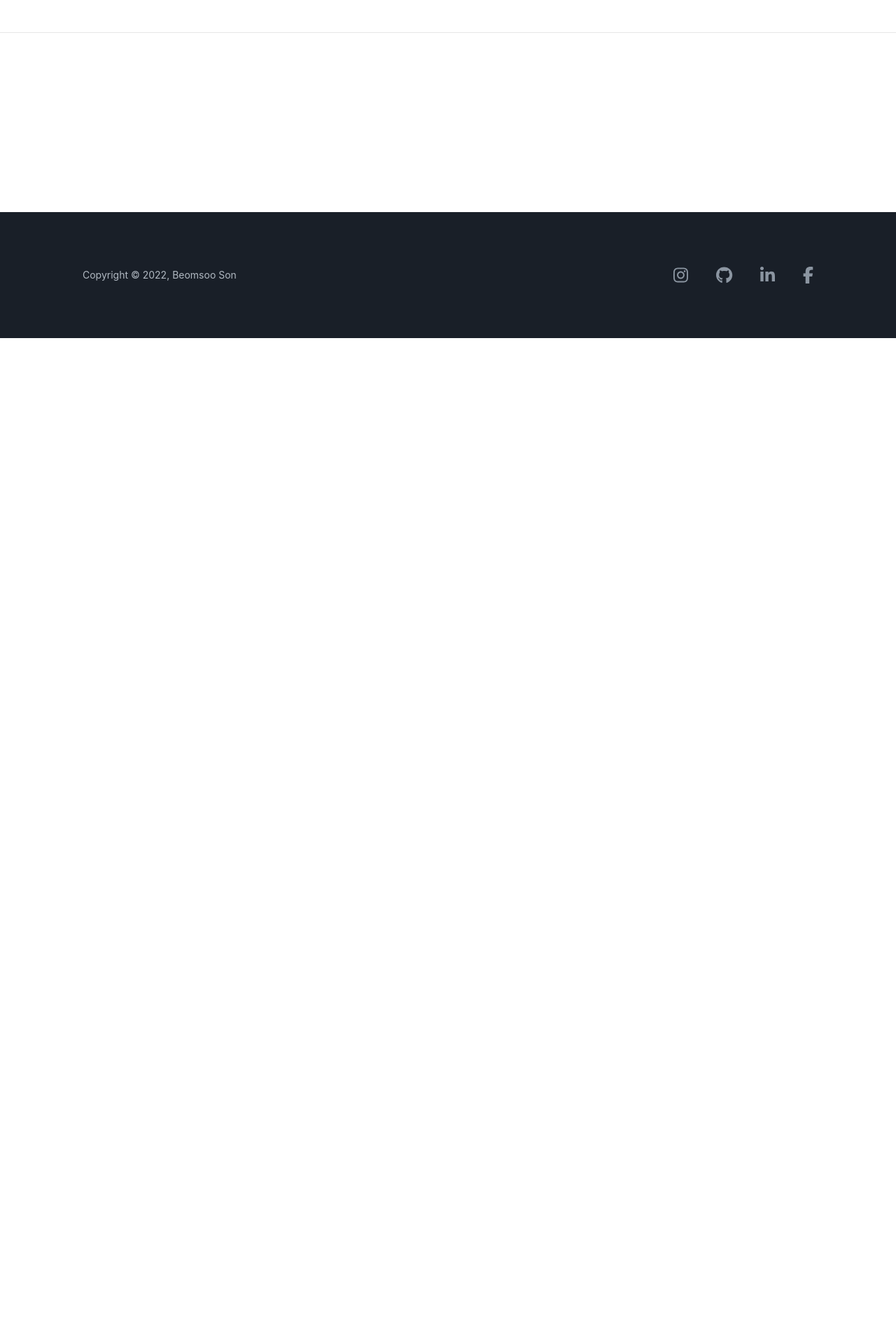
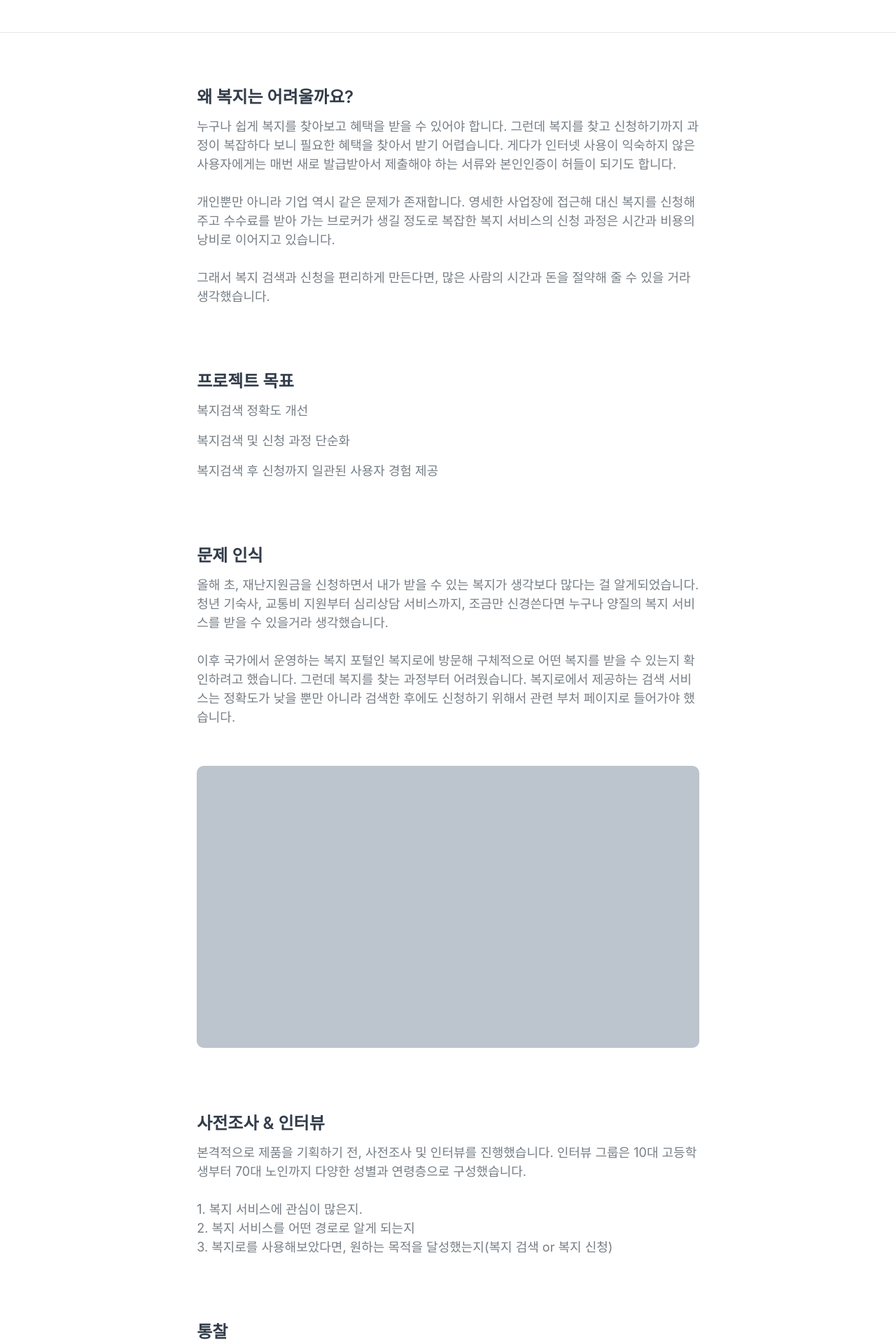
Before and after one commit to k1a11220/portfolio, a Next.js app: page /projects/bokdda in a window 1280 px wide. Shown: the part 1580-3500 px from the top of the page at 70% size. Before the commit the page ends 2063 px from the top, so only its background shows below. Built offline with nearby package versions, Linux system fonts and the light colour scheme; a web font is replaced by a local one.

Commit message:
Edit bokdda

```diff
--- a/components/typography.tsx
+++ b/components/typography.tsx
@@ -7,7 +7,13 @@ interface Headline {
   weight: number;
 }
 
+export const H2 = styled.h2`
+  font-size: 1.5rem;
+  font-weight: 600;
+`;
+
 export const H3 = styled.h3`
+  margin-top: 2rem;
   font-size: 1.375rem;
   font-weight: 500;
 `;
@@ -28,10 +34,11 @@ export const Paragraph = styled.p`
 `;
 
 export const ImgContainer = styled.div`
-  height: 300px;
-  background-color: #78899b;
+  aspect-ratio: 16 / 9;
+  background-color: #bcc5ce;
   margin-top: 3.5rem;
-  border-radius: 16px;
+  margin-bottom: 3.5rem;
+  border-radius: 10px;
 `;
 
 export function Headline({ title, color, weight }: Headline) {
@@ -49,3 +56,15 @@ export function Headline({ title, color, weight }: Headline) {
     </h2>
   );
 }
+
+export function Ul({ list }: any) {
+  return (
+    <ul>
+      {list.map((data: string, index: string) => (
+        <li key={index}>
+          <Paragraph>{data}</Paragraph>
+        </li>
+      ))}
+    </ul>
+  );
+}
--- a/media/visit-web.tsx
+++ b/media/visit-web.tsx
@@ -11,8 +11,8 @@ export function VisitWeb() {
           <rect width="120" height="40" />
         </clipPath>
       </defs>
-      <g id="webLogo" clip-path="url(#clip-webLogo)">
-        <g id="사각형_9" data-name="사각형 9" stroke="#a6a6a6" stroke-width="1">
+      <g id="webLogo" clipPath="url(#clip-webLogo)">
+        <g id="사각형_9" data-name="사각형 9" stroke="#a6a6a6" strokeWidth="1">
           <rect width="120" height="40" rx="7" stroke="none" />
           <rect x="0.5" y="0.5" width="119" height="39" rx="6.5" fill="none" />
         </g>
@@ -28,11 +28,11 @@ export function VisitWeb() {
           transform="translate(36 25)"
           fill="#fff"
           stroke="rgba(0,0,0,0)"
-          stroke-width="1"
-          font-size="13"
-          font-family="Pretendard-Medium, Pretendard"
-          font-weight="500"
-          letter-spacing="-0.012em"
+          strokeWidth="1"
+          fontSize="13"
+          fontFamily="Pretendard-Medium, Pretendard"
+          fontWeight="500"
+          letterSpacing="-0.012em"
         >
           <tspan x="0" y="0">
             Visit website
--- a/pages/projects/ald.tsx
+++ b/pages/projects/ald.tsx
@@ -4,6 +4,7 @@ import { CustomHead } from "@components/custom-head";
 import { ProjectHeader } from "@components/project/project-header";
 import {
   Divider,
+  H2,
   H3,
   ImgContainer,
   Paragraph,
@@ -37,7 +38,7 @@ const ALDPage: NextPage = () => {
         />
         <Divider />
         <Section>
-          <H3>Overview</H3>
+          <H2>Overview</H2>
           <Paragraph>
             In the ALD process, wafer can't move to another space. Because
             wafers can be polluted by gas or particles. But if wafer can move to
--- a/pages/projects/bokdda.tsx
+++ b/pages/projects/bokdda.tsx
@@ -1,6 +1,14 @@
 import { CustomHead } from "@components/custom-head";
 import { ProjectHeader } from "@components/project/project-header";
-import { Divider, Section } from "@components/typography";
+import {
+  Divider,
+  H2,
+  H3,
+  ImgContainer,
+  Paragraph,
+  Section,
+  Ul,
+} from "@components/typography";
 import { NextPage } from "next";
 import thumbnail from "@media/hero_bokdda.png";
 import profile_wonjun from "@media/profile_wonjun.jpeg";
@@ -37,7 +45,92 @@ const BokddaPage: NextPage = () => {
           ]}
         />
         <Divider />
-        <Section></Section>
+        <Section>
+          <H2>왜 복지는 어려울까요?</H2>
+          <Paragraph>
+            누구나 쉽게 복지를 찾아보고 혜택을 받을 수 있어야 합니다. 그런데
+            복지를 찾고 신청하기까지 과정이 복잡하다 보니 필요한 혜택을 찾아서
+            받기 어렵습니다. 게다가 인터넷 사용이 익숙하지 않은 사용자에게는
+            매번 새로 발급받아서 제출해야 하는 서류와 본인인증이 허들이 되기도
+            합니다.
+            <br />
+            <br />
+            개인뿐만 아니라 기업 역시 같은 문제가 존재합니다. 영세한 사업장에
+            접근해 대신 복지를 신청해 주고 수수료를 받아 가는 브로커가 생길
+            정도로 복잡한 복지 서비스의 신청 과정은 시간과 비용의 낭비로
+            이어지고 있습니다.
+            <br />
+            <br />
+            그래서 복지 검색과 신청을 편리하게 만든다면, 많은 사람의 시간과 돈을
+            절약해 줄 수 있을 거라 생각했습니다.
+          </Paragraph>
+        </Section>
+        <Section>
+          <H2>프로젝트 목표</H2>
+          <Ul
+            list={[
+              "복지검색 정확도 개선",
+              "복지검색 및 신청 과정 단순화",
+              "복지검색 후 신청까지 일관된 사용자 경험 제공",
+            ]}
+          />
+        </Section>
+        <Section>
+          <H2>문제 인식</H2>
+          <Paragraph>
+            올해 초, 재난지원금을 신청하면서 내가 받을 수 있는 복지가 생각보다
+            많다는 걸 알게되었습니다. 청년 기숙사, 교통비 지원부터 심리상담
+            서비스까지, 조금만 신경쓴다면 누구나 양질의 복지 서비스를 받을 수
+            있을거라 생각했습니다.
+            <br />
+            <br />
+            이후 국가에서 운영하는 복지 포털인 복지로에 방문해 구체적으로 어떤
+            복지를 받을 수 있는지 확인하려고 했습니다. 그런데 복지를 찾는
+            과정부터 어려웠습니다. 복지로에서 제공하는 검색 서비스는 정확도가
+            낮을 뿐만 아니라 검색한 후에도 신청하기 위해서 관련 부처 페이지로
+            들어가야 했습니다.
+          </Paragraph>
+          <ImgContainer />
+        </Section>
+        <Section>
+          <H2>사전조사 & 인터뷰</H2>
+          <Paragraph>
+            본격적으로 제품을 기획하기 전, 사전조사 및 인터뷰를 진행했습니다.
+            인터뷰 그룹은 10대 고등학생부터 70대 노인까지 다양한 성별과
+            연령층으로 구성했습니다.
+            <br />
+            <br />
+            1. 복지 서비스에 관심이 많은지. <br />
+            2. 복지 서비스를 어떤 경로로 알게 되는지
+            <br />
+            3. 복지로를 사용해보았다면, 원하는 목적을 달성했는지(복지 검색 or
+            복지 신청)
+          </Paragraph>
+        </Section>
+        <Section>
+          <H2>통찰</H2>
+          <H3>사전조사 및 인터뷰 결과</H3>
+          <Paragraph>
+            생각보다 많은 사람이 복지 서비스에 관심이 없었습니다. 따라서
+            복지로의 존재를 알고있는 사람 역시 드물었습니다. 그럼에도 불구하고
+            버스tv에서 광고했던 청소년 교통비 지원, 뉴스와 sns에서 화제가 된
+            재난지원금은 거의 모든 참여자가 알고있었고, 신청까지 했습니다.
+            <br /> <br />
+            이를 통해 이전에 마케팅 채널 선정과 더불어 복지 검색의 정확성을
+            높여야 한다는 결론에 이르렀습니다.
+          </Paragraph>
+          <ImgContainer />
+          <H3>MVP 개발</H3>
+          <Paragraph>
+            가설을 명확히 세운 뒤, 이를 검증하기 위한 MVP를 제작했습니다. 검색
+            정확도가 조금 떨어지더라도 공공 API를 활용해서 핵심 기능만 구현하는
+            방식을 채택하였습니다.
+            <br /> <br />
+            따라서 생애주기, 대상특성, 가구유형, 욕구 총 4가지의 기준을 바탕으로
+            복지 검색을 할 수 있는 페이지를 제작했습니다.
+          </Paragraph>
+          <ImgContainer />
+        </Section>
       </article>
     </>
   );
```
